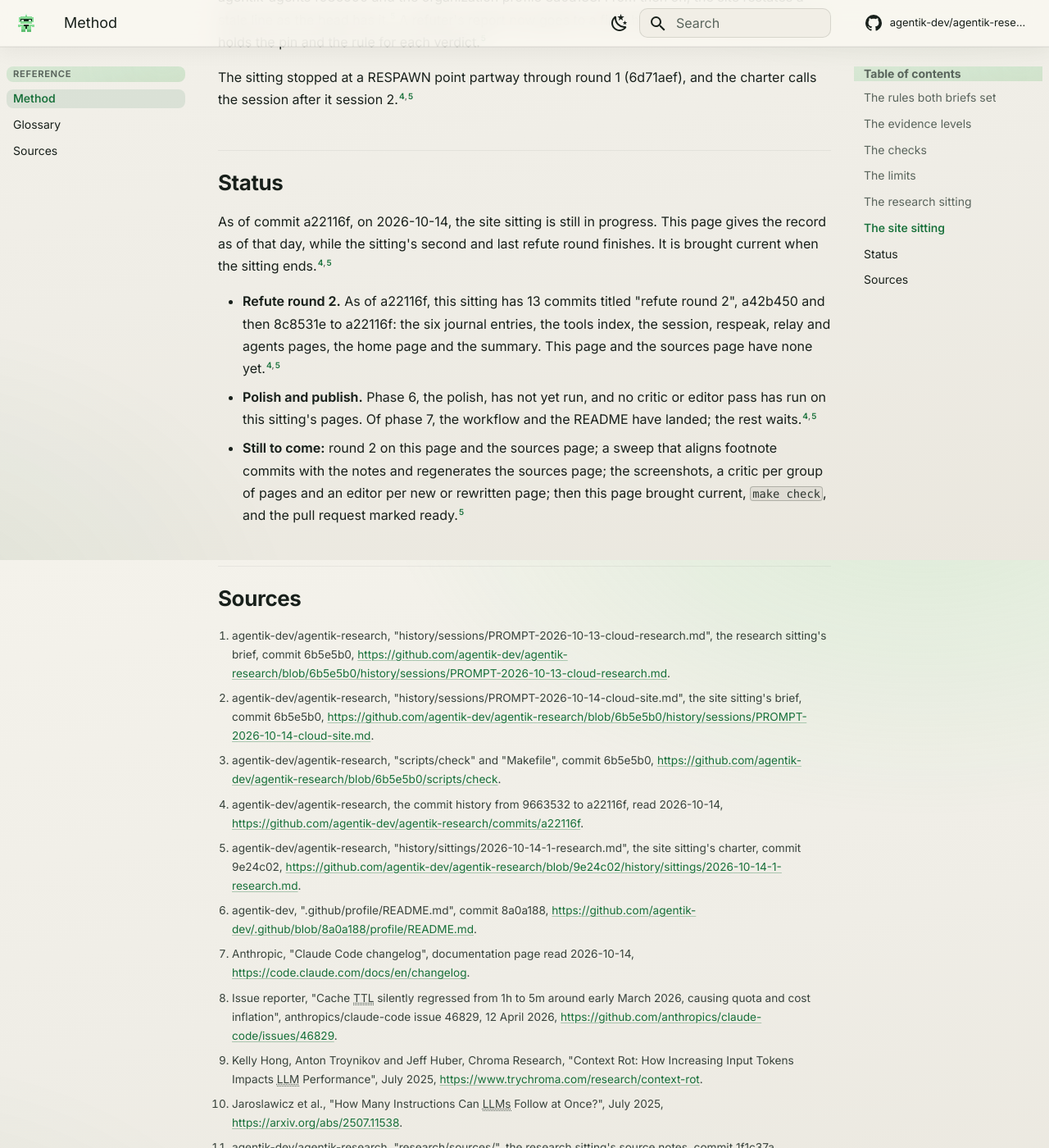
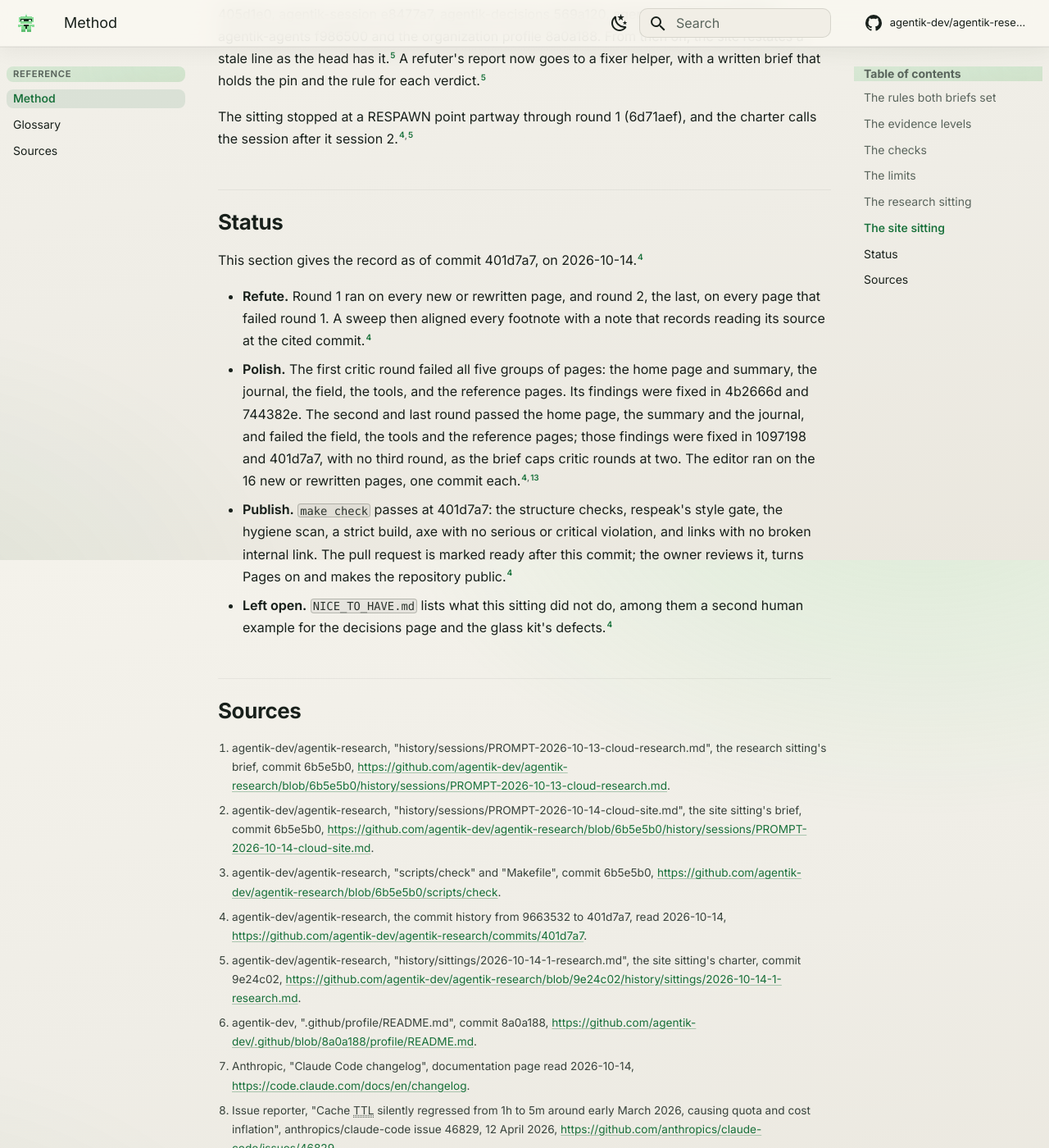
Before and after one commit to agentik-dev/agentik-research, an MkDocs documentation site: the page built from docs/method.md, in a window 1280 px wide and 1400 px high, scrolled down 6517 px. Shown: the whole window at 82% size. Built offline with MkDocs 1.6.1 and Material for MkDocs 9.7.7, drawn with Linux system fonts in a browser that asks for light colours; comment, search, counter and statistics services are not loaded; some of the changed text lies outside the part shown.

Commit message:
phase 7: the method page brought current
The refute, polish and publish record as of 401d7a7, with the critics'
reports cited; the commit-history note read to 401d7a7; the sources page
regenerated.

Co-Authored-By: Claude Opus 5.5 <noreply@anthropic.com>
Claude-Session: https://claude.ai/code/session_01R5RHzc5egLvnAPkepxJvb8

```diff
--- a/docs/method.md
+++ b/docs/method.md
@@ -69,9 +69,9 @@ The site sitting adds the look, a journal and the story shape.[^sitecharter] Its
 | 2. The journal | The blog plugin, the RSS feed and six entries, each drafted in `research/synthesis/` first | Six entries, their outlines in `research/synthesis/journal-*.md`, and back-links from the field and tool pages (86c469b). The blog plugin and the feed landed in phase 1[^sitecharter][^log] |
 | 3. The shape | Rewrite the home page, the summary and the six tool pages: the tool pages in the story shape, the home page and the summary bluf; restyle the field pages and practices with no claim changed | The six tool pages in the story shape, the home page and the summary in bluf, and evidence pills, a legend and limits cards on the field pages and practices (2be0082)[^sitecharter][^log] |
 | 4. The sources browse | A JSON list from `scripts/sources-page` and a faceted browse page | `scripts/sources-page` writes `docs/assets/data/sources.json` for the browse (2be0082)[^sitecharter][^log] |
-| 5. Refute | A refuter on every new or rewritten page; at most two rounds; fix every unsupported or leaking line | Round 1 ran on every page. The decisions page and the journal index passed on first read; the decisions page was still revised for lines stale at its repository's new head (5869d91). Every other page failed and was fixed: the six journal entries, the tools index and the session page (2f4df5b to 6d71aef); after the re-pin (6b5e5b0), the relay, respeak and agents pages (faabde6, 7a72add, 5852ebc); then the home page, the summary, this page and the sources page with its generator (fecb582, 5fdb4c3, 1d74854, 4ba39df). Round 2, the last, runs on every page that failed round 1; [Status](#status) gives its progress[^sitecharter][^log] |
-| 6. Polish | `make shots`; a critic on each group of pages, at most two rounds; then the editor on every new or rewritten page; `make style` passes | See [Status](#status)[^sitecharter][^log] |
-| 7. Publish | The Pages workflow; `make check` passes; rewrite `README.md`; mark the pull request ready with a bluf summary and three screenshots | The workflow and the README landed early (951a7f2); [Status](#status) gives the rest[^sitecharter][^log] |
+| 5. Refute | A refuter on every new or rewritten page; at most two rounds; fix every unsupported or leaking line | Round 1 ran on every page. The decisions page and the journal index passed on first read; the decisions page was still revised for lines stale at its repository's new head (5869d91). Every other page failed and was fixed: the six journal entries, the tools index and the session page (2f4df5b to 6d71aef); after the re-pin (6b5e5b0), the relay, respeak and agents pages (faabde6, 7a72add, 5852ebc); then the home page, the summary, this page and the sources page with its generator (fecb582, 5fdb4c3, 1d74854, 4ba39df). Round 2, the last, ran on every page that failed round 1 (15 commits, a42b450 to 3aa79bc), and a sweep left no footnote citing a commit no note read (4177334, ae9ccca)[^sitecharter][^log] |
+| 6. Polish | `make shots`; a critic on each group of pages, at most two rounds; then the editor on every new or rewritten page; `make style` passes | Two critic rounds on five groups of pages, each round's findings fixed (4b2666d and 744382e; 1097198 and 401d7a7), and the editor on the 16 new or rewritten pages; `make style` passes. See [Status](#status)[^log][^critics] |
+| 7. Publish | The Pages workflow; `make check` passes; rewrite `README.md`; mark the pull request ready with a bluf summary and three screenshots | The workflow and the README landed early (951a7f2), and the README was brought current in 401d7a7; [Status](#status) gives the rest[^log] |
 
 On 2026-10-14, source repositories merged fixes for findings this site raised. Commit 6b5e5b0 re-pinned the site at each repository's head that day: agentik-commons 588530f, agentik-relay 405d1e0, agentik-session e8477a7, agentik-decisions 569a120, agentik-respeak c83e9b8, agentik-agents f986500 and the organization profile 8a0a188. From then on, the site restates a stale line as the head has it.[^sitecharter] A refuter's report now goes to a fixer helper, with a written brief that holds the pin and the rule for each verdict.[^sitecharter]
 
@@ -79,11 +79,12 @@ The sitting stopped at a RESPAWN point partway through round 1 (6d71aef), and th
 
 ## Status
 
-As of commit a22116f, on 2026-10-14, the site sitting is still in progress. This page gives the record as of that day, while the sitting's second and last refute round finishes. It is brought current when the sitting ends.[^sitecharter][^log]
+This section gives the record as of commit 401d7a7, on 2026-10-14.[^log]
 
-- **Refute round 2.** As of a22116f, this sitting has 13 commits titled "refute round 2", a42b450 and then 8c8531e to a22116f: the six journal entries, the tools index, the session, respeak, relay and agents pages, the home page and the summary. This page and the sources page have none yet.[^sitecharter][^log]
-- **Polish and publish.** Phase 6, the polish, has not yet run, and no critic or editor pass has run on this sitting's pages. Of phase 7, the workflow and the README have landed; the rest waits.[^sitecharter][^log]
-- **Still to come:** round 2 on this page and the sources page; a sweep that aligns footnote commits with the notes and regenerates the sources page; the screenshots, a critic per group of pages and an editor per new or rewritten page; then this page brought current, `make check`, and the pull request marked ready.[^sitecharter]
+- **Refute.** Round 1 ran on every new or rewritten page, and round 2, the last, on every page that failed round 1. A sweep then aligned every footnote with a note that records reading its source at the cited commit.[^log]
+- **Polish.** The first critic round failed all five groups of pages: the home page and summary, the journal, the field, the tools, and the reference pages. Its findings were fixed in 4b2666d and 744382e. The second and last round passed the home page, the summary and the journal, and failed the field, the tools and the reference pages; those findings were fixed in 1097198 and 401d7a7, with no third round, as the brief caps critic rounds at two. The editor ran on the 16 new or rewritten pages, one commit each.[^log][^critics]
+- **Publish.** `make check` passes at 401d7a7: the structure checks, respeak's style gate, the hygiene scan, a strict build, axe with no serious or critical violation, and links with no broken internal link. The pull request is marked ready after this commit; the owner reviews it, turns Pages on and makes the repository public.[^log]
+- **Left open.** `NICE_TO_HAVE.md` lists what this sitting did not do, among them a second human example for the decisions page and the glass kit's defects.[^log]
 
 ## Sources
 
@@ -91,7 +92,8 @@ As of commit a22116f, on 2026-10-14, the site sitting is still in progress. This
 [^sitebrief]: agentik-dev/agentik-research, "history/sessions/PROMPT-2026-10-14-cloud-site.md", the site sitting's brief, commit 6b5e5b0, <https://github.com/agentik-dev/agentik-research/blob/6b5e5b0/history/sessions/PROMPT-2026-10-14-cloud-site.md>.
 [^charter]: agentik-dev/agentik-research, "history/sittings/2026-10-13-1-research.md", the research sitting's charter, commit 6b5e5b0, <https://github.com/agentik-dev/agentik-research/blob/6b5e5b0/history/sittings/2026-10-13-1-research.md>.
 [^sitecharter]: agentik-dev/agentik-research, "history/sittings/2026-10-14-1-research.md", the site sitting's charter, commit 9e24c02, <https://github.com/agentik-dev/agentik-research/blob/9e24c02/history/sittings/2026-10-14-1-research.md>.
-[^log]: agentik-dev/agentik-research, the commit history from 9663532 to a22116f, read 2026-10-14, <https://github.com/agentik-dev/agentik-research/commits/a22116f>.
+[^log]: agentik-dev/agentik-research, the commit history from 9663532 to 401d7a7, read 2026-10-14, <https://github.com/agentik-dev/agentik-research/commits/401d7a7>.
+[^critics]: agentik-dev/agentik-research, "research/synthesis/critic-round-1.md" and "research/synthesis/critic-round-2.md", the critics' reports, commit 401d7a7, <https://github.com/agentik-dev/agentik-research/tree/401d7a7/research/synthesis>.
 [^profile]: agentik-dev, ".github/profile/README.md", commit 8a0a188, <https://github.com/agentik-dev/.github/blob/8a0a188/profile/README.md>.
 [^changelog]: Anthropic, "Claude Code changelog", documentation page read 2026-10-14, <https://code.claude.com/docs/en/changelog>.
 [^issue46829]: Issue reporter, "Cache TTL silently regressed from 1h to 5m around early March 2026, causing quota and cost inflation", anthropics/claude-code issue 46829, 12 April 2026, <https://github.com/anthropics/claude-code/issues/46829>.
```
Also changed, not shown: docs/sources.md (+1 -1 lines), research/sources/agentik-research-git-log.md (+5 -4 lines), docs/assets/data/sources.json.
